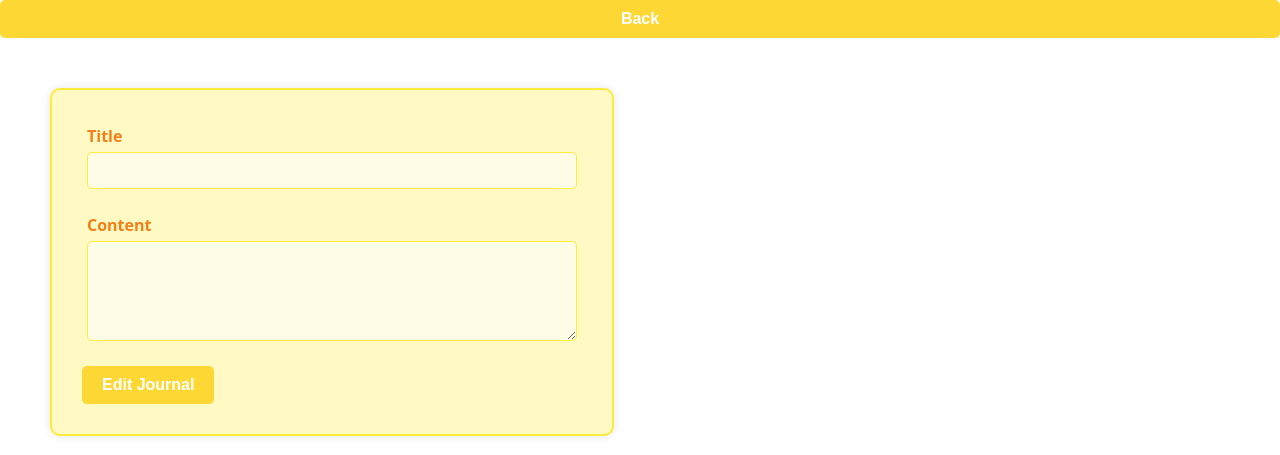
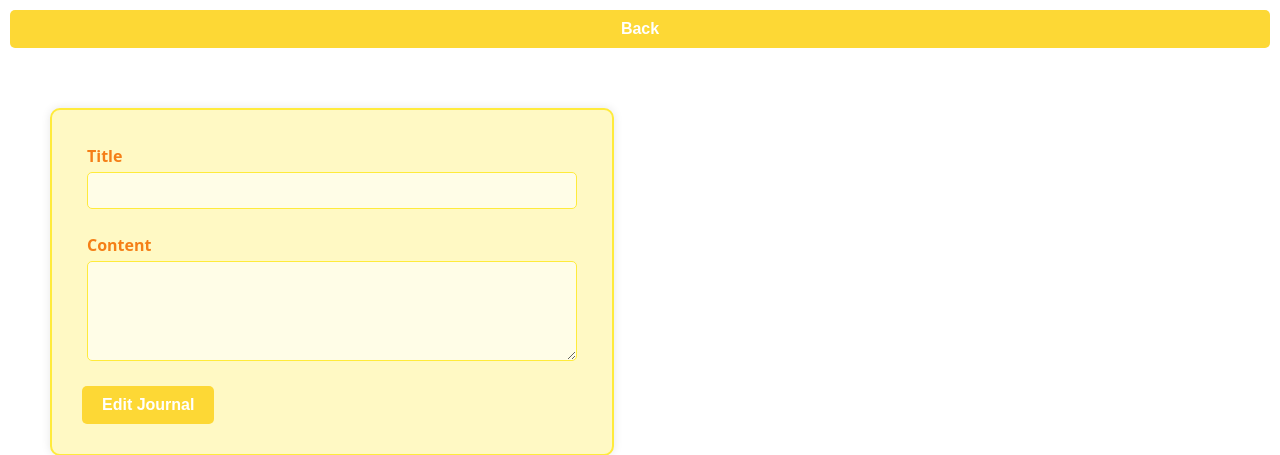
Before and after one commit to PUP-BSIT/project-tuf_developers, a PHP site: page /edit_journal.php in a window 1280 px wide. Shown: the part 74-529 px from the top of the page. Run offline with PHP 8.4, Linux system fonts and the light colour scheme; a user stored in the database is signed in; data comes from the database, SQL or seed files in the repository; data that the repository does not hold is empty.

Commit message:
add id for button edit_journal.php and css

```diff
--- a/Iraya/assets/stylesheets/edit_journal.css
+++ b/Iraya/assets/stylesheets/edit_journal.css
@@ -104,6 +104,12 @@ button {
     font-weight: bold;
 }
 
+#back_button {
+    margin: 10px;
+    padding: 10px;
+    align-items: flex-start;
+}
+
 button:hover {
     background-color: #fbc02d;
 }
--- a/Iraya/edit_journal.php
+++ b/Iraya/edit_journal.php
@@ -40,7 +40,7 @@ $row = $result->fetch_assoc();
     </nav>
   </header>
 
-  <button type="button">Back</button>
+  <button type="button" id="back_button">Back</button>
   <form>
     <div>
       <label for="journal_title">Title</label>
```
